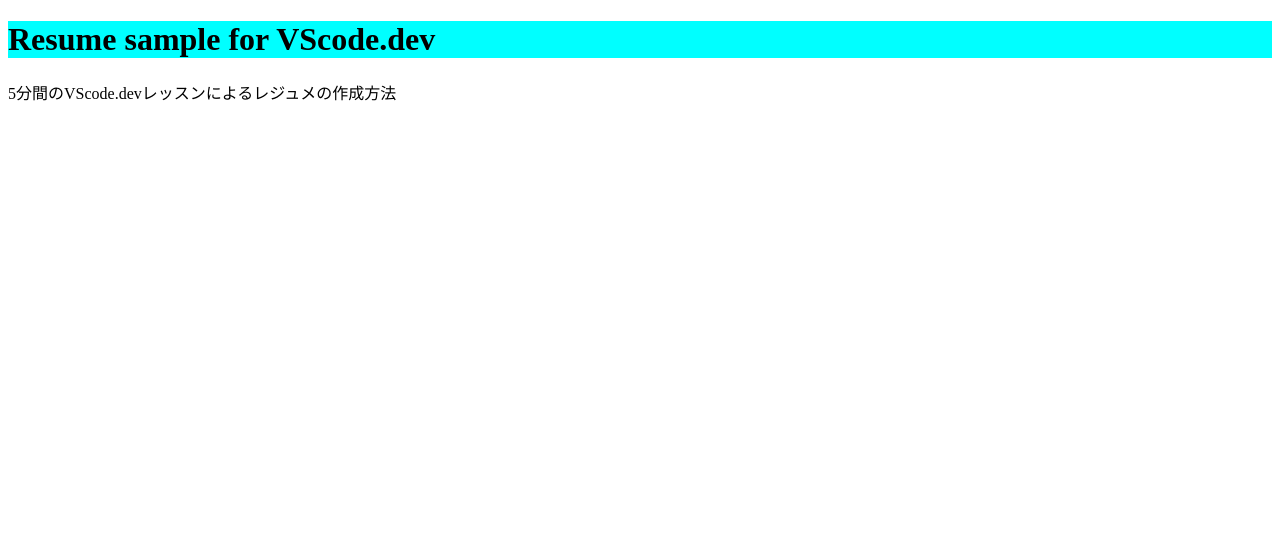
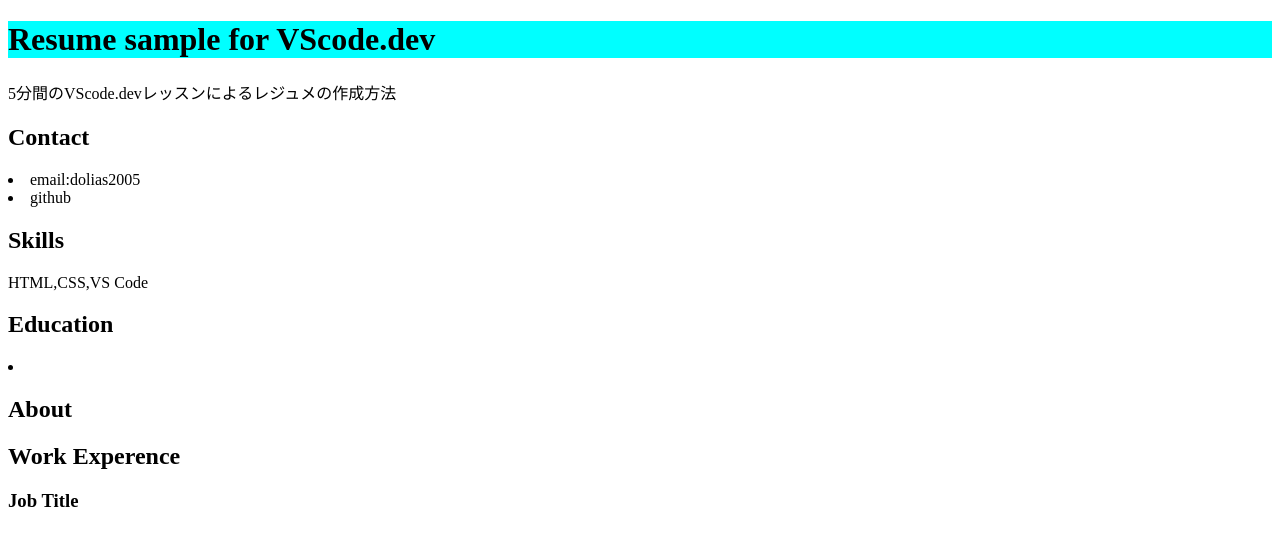
Before and after one commit to doli2011/resume, a plain HTML site: page index.html in a window 1280 px wide. Drawn offline with Linux system fonts and the light colour scheme.

Commit message:
add content

```diff
--- a/index.html
+++ b/index.html
@@ -9,6 +9,18 @@
         <p>5分間のVScode.devレッスンによるレジュメの作成方法</p>
     </header>
     <main>
-
+        <h2>Contact</h2>
+        <li>email:dolias2005</li>
+        <li>github</li>
+        <h2>Skills</h2>
+        <p>HTML,CSS,VS Code</p>
+        <h2>Education</h2>
+        <li></li>
     </main>
-</body>
+    <containt>
+        <h2>About</h2>
+        <p></p>
+        <h2>Work Experence</h2>
+        <h3>Job Title</h3>
+        <p></p>
+    </containt>
```
